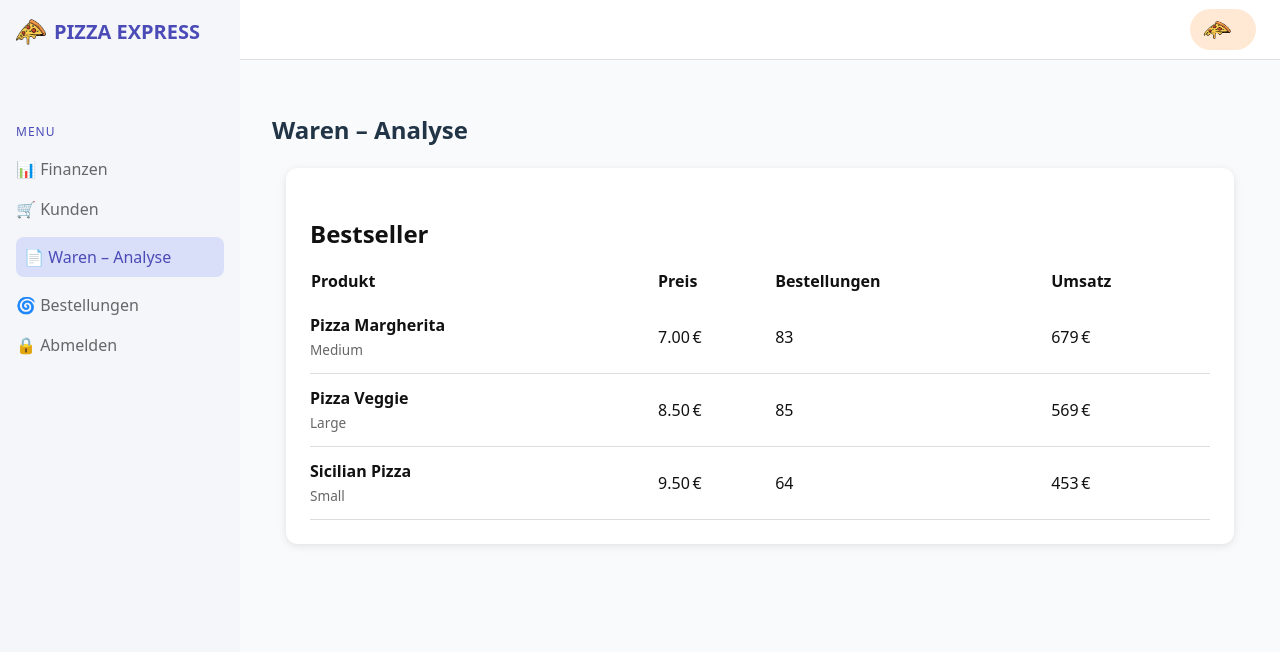
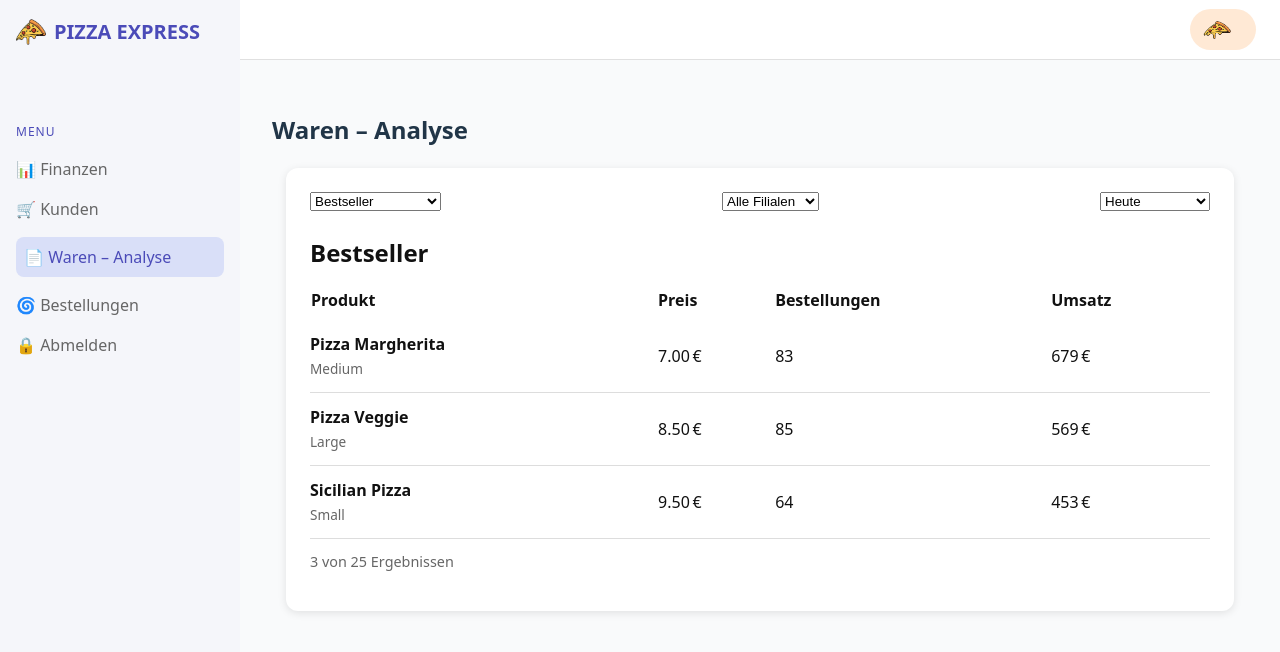
Before and after one commit to TaqiyyuddinAsad/pizza-dashboard, a React (Vite) app in the folder frontend/: page /analyse in a window 1280 px wide. Shown: the top 652 px of the page. Built offline with nearby package versions, Linux system fonts and the light colour scheme.

Commit message:
dummy filter eingebaut zum testen

```diff
--- a/frontend/src/components/productsBestseller.jsx
+++ b/frontend/src/components/productsBestseller.jsx
@@ -2,9 +2,12 @@ import React, { useState, useEffect } from "react";
 
 const ProductBestsellerList = () => {
   const [products, setProducts] = useState([]);
+  const [sortOption, setSortOption] = useState("bestseller");
+  const [storeOption, setStoreOption] = useState("all");
+  const [timeOption, setTimeOption] = useState("today");
 
   useEffect(() => {
-    // MOCK-DATEN statt API-Request
+    // MOCK-DATEN
     const mockData = [
       { name: "Pizza Margherita", size: "Medium", price: 7.0, orders: 83, revenue: 679 },
       { name: "Pizza Veggie", size: "Large", price: 8.5, orders: 85, revenue: 569 },
@@ -26,10 +29,32 @@ const ProductBestsellerList = () => {
         margin: "auto"
       }}
     >
+      {/* Filter-Leiste */}
+      <div style={{ display: "flex", justifyContent: "space-between", marginBottom: "16px", gap: "12px", flexWrap: "wrap" }}>
+        <select value={sortOption} onChange={(e) => setSortOption(e.target.value)}>
+          <option value="bestseller">Bestseller</option>
+          <option value="revenue">Höchster Umsatz</option>
+          <option value="price">Teuerste Produkte</option>
+        </select>
+
+        <select value={storeOption} onChange={(e) => setStoreOption(e.target.value)}>
+          <option value="all">Alle Filialen</option>
+          <option value="dietzenbach">Dietzenbach</option>
+          <option value="frankfurt">Frankfurt</option>
+        </select>
+
+        <select value={timeOption} onChange={(e) => setTimeOption(e.target.value)}>
+          <option value="today">Heute</option>
+          <option value="7days">Letzte 7 Tage</option>
+          <option value="30days">Letzte 30 Tage</option>
+        </select>
+      </div>
+
       <h3 style={{ fontSize: "1.5rem", fontWeight: "600", marginBottom: "1rem" }}>
         Bestseller
       </h3>
 
+      {/* Tabelle */}
       <table style={{ width: "100%", borderCollapse: "collapse", color: "#111" }}>
         <thead>
           <tr>
@@ -54,6 +79,11 @@ const ProductBestsellerList = () => {
           ))}
         </tbody>
       </table>
+
+      {/* Ergebnisanzeige */}
+      <p style={{ marginTop: "12px", fontSize: "0.9rem", color: "#666" }}>
+        3 von 25 Ergebnissen
+      </p>
     </div>
   );
 };
```
